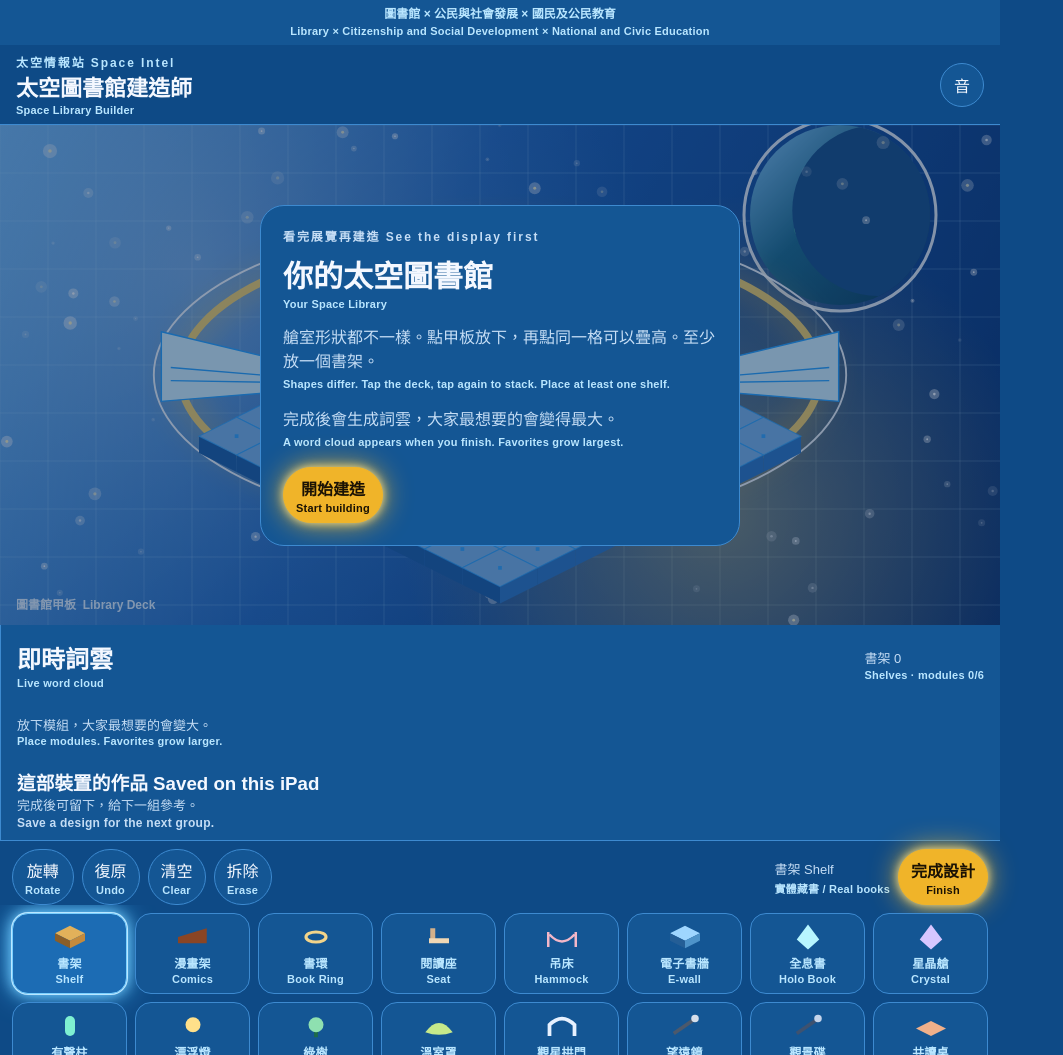
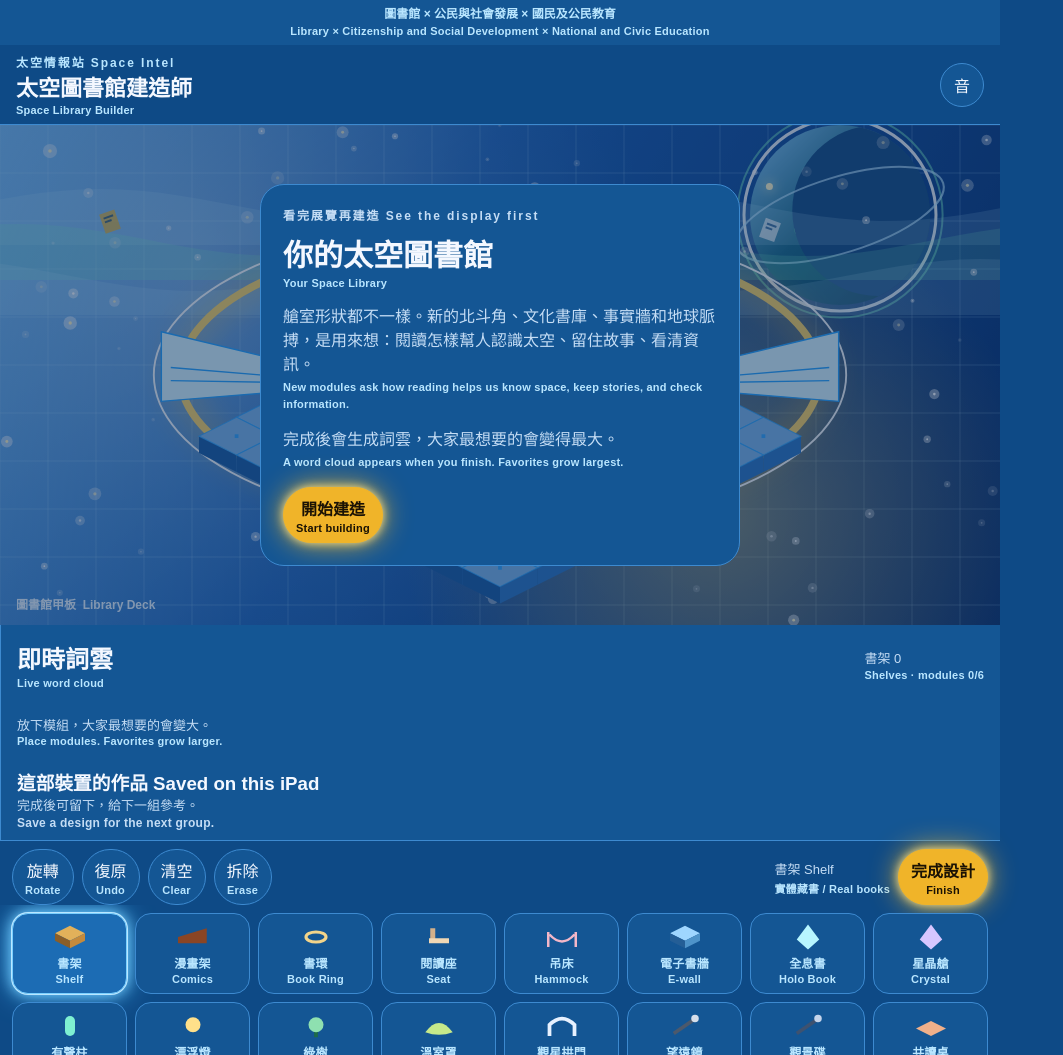
Before and after one commit to kcsslibrary/space-library, a plain HTML site: page index.html in a window 1280 px wide. Shown: the whole page, without its empty margins (0-1063 px from the left). Drawn offline with Linux system fonts and the light colour scheme; animation ran at ten frames a second.

Commit message:
Add living sky, space-security reading modules, and a reflection line

```diff
--- a/index.html
+++ b/index.html
@@ -81,10 +81,13 @@
   .card .read { color: #b9e6ff; }
   .card .gold, .row button { flex: 1; }
   .row { margin-top: 10px; }
-  input {
+  #thoughts { display: flex; flex-direction: column; gap: 6px; margin: 8px 0; }
+  #thoughts button { border-radius: 16px; text-align: left; width: 100%; }
+  input, #thought {
     flex: 1; min-width: 0; border-radius: 999px; border: 1px solid #3d8ad0;
-    background: #ffffff; padding: 10px 14px; border: 1px solid #8ec8f2; color: #08243f;
+    background: #ffffff; padding: 10px 14px; color: #08243f;
   }
+  #thought { width: 100%; margin-top: 6px; }
   #toast {
     position: absolute; left: 12px; right: 12px; top: 12px; margin: 0; text-align: center;
     background: #145694; border: 1px solid #7ad0ff; color: #b9e6ff; font-weight: 700;
@@ -386,6 +389,78 @@
 			left: "#3e4a5c",
 			right: "#7d8ba0",
 			ink: "#10141c"
+		},
+		{
+			id: "journal",
+			name: "航天日誌",
+			en: "Flight Log",
+			hint: "航天員也讀書",
+			hintEn: "Astronauts read too",
+			shape: "cube",
+			top: "#ff8b7a",
+			left: "#8a3028",
+			right: "#d45a4a",
+			ink: "#2a100c"
+		},
+		{
+			id: "classic",
+			name: "文化書庫",
+			en: "Classics",
+			hint: "把故事留在艙裡",
+			hintEn: "Keep stories aboard",
+			shape: "rack",
+			top: "#d7c6ff",
+			left: "#4a3d88",
+			right: "#8d78c4",
+			ink: "#1a1430"
+		},
+		{
+			id: "beidou",
+			name: "北斗角",
+			en: "BeiDou",
+			hint: "讀懂導航才不迷路",
+			hintEn: "Read the sky to navigate",
+			shape: "dish",
+			top: "#7ef0ff",
+			left: "#0e5870",
+			right: "#f0b429",
+			ink: "#042028"
+		},
+		{
+			id: "fact",
+			name: "事實牆",
+			en: "Fact Wall",
+			hint: "先查證再相信",
+			hintEn: "Check it, then believe it",
+			shape: "screen",
+			top: "#d7fff4",
+			left: "#147868",
+			right: "#3ec8a4",
+			ink: "#042820"
+		},
+		{
+			id: "orbit",
+			name: "軌道哨",
+			en: "Orbit Watch",
+			hint: "認識軌道就是太空安全",
+			hintEn: "Know an orbit, know space",
+			shape: "scope",
+			top: "#ffe08a",
+			left: "#8a6230",
+			right: "#e0b24a",
+			ink: "#2a2008"
+		},
+		{
+			id: "pulse",
+			name: "地球脈搏",
+			en: "Earth Pulse",
+			hint: "生態也要被讀懂",
+			hintEn: "Read the living Earth",
+			shape: "orb",
+			top: "#7decc4",
+			left: "#0e6b58",
+			right: "#3dba78",
+			ink: "#042820"
 		}
 	];
 	const BLOCK_MAP = Object.fromEntries(BLOCKS.map((block) => [block.id, block]));
@@ -452,6 +527,15 @@
 			bodyEn: "The lending desk stands out. You care how a book reaches a person, not only where it sits.",
 			read: "延伸閱讀：從書車借一本書離開。圖書館的最後一步，永遠是借出去。",
 			readEn: "Try next: borrow one book from the cart before you leave. A library ends when a book goes out."
+		},
+		guard: {
+			id: "guard",
+			title: "守護閱讀型",
+			titleEn: "Reading that Guards",
+			body: "你放進了北斗、文化書庫、事實牆或軌道哨。閱讀不是裝飾。它幫人認識太空、留住故事，也先查證再相信。",
+			bodyEn: "You added navigation, classics, a fact wall, or an orbit watch. Reading is not decoration. It helps people know space, keep stories, and check a claim first.",
+			read: "延伸閱讀：航天員在軌生活、北斗與衛星、認識太空安全，以及如何辨認不實資訊。看完展覽，借一本帶回課室討論。",
+			readEn: "Try next: life on a space station, satellites and navigation, space security, and how to spot false information. Borrow one book to discuss in class."
 		}
 	};
 	function emptyCounts() {
@@ -478,7 +562,13 @@
 			bridge: 0,
 			meteor: 0,
 			dish: 0,
-			ring: 0
+			ring: 0,
+			journal: 0,
+			classic: 0,
+			beidou: 0,
+			fact: 0,
+			orbit: 0,
+			pulse: 0
 		};
 	}
 	function emptyGrid() {
@@ -503,12 +593,27 @@
 			green: counts.plant * 3 + counts.seed * 2,
 			sky: counts.window + counts.scope * 2 + counts.atlas * 3 + counts.gem * 2 + counts.dish * 2 + counts.meteor,
 			social: counts.table * 3 + counts.stage * 2 + counts.bridge * 2,
-			service: counts.desk * 3 + counts.gate * 2
+			service: counts.desk * 3 + counts.gate * 2,
+			guard: counts.beidou * 3 + counts.classic * 3 + counts.fact * 3 + counts.journal * 2 + counts.orbit * 3 + counts.pulse * 2
 		};
 		let best = "archive";
 		for (const id of Object.keys(scores)) if (scores[id] > scores[best]) best = id;
 		return TRAITS[best];
 	}
+	const THOUGHTS = [
+		{
+			zh: "讀書讓太空站不會只剩機器。",
+			en: "Books keep a station from becoming only machines."
+		},
+		{
+			zh: "不讀懂軌道，就不算認識太空安全。",
+			en: "Knowing an orbit is part of knowing space security."
+		},
+		{
+			zh: "書把地球的故事帶上了天。",
+			en: "Books carry Earth's stories into the sky."
+		}
+	];
 	const STORAGE_KEY = "space-library-designs-v2";
 	function asStack(cell) {
 		if (cell == null) return [];
@@ -699,7 +804,9 @@
 		gold.addColorStop(1, "rgba(230,184,74,0)");
 		ctx.fillStyle = gold;
 		ctx.fillRect(0, 0, w, h);
-		drawEarth(ctx, w, h);
+		drawEarth(ctx, w, h, now);
+		drawAurora(ctx, w, h, now);
+		drawDriftingBooks(ctx, w, h, now);
 		for (const star of STARS) {
 			const tw = .35 + .65 * (.5 + .5 * Math.sin(now * .001 * star.s + star.p));
 			ctx.globalAlpha = tw * .45;
@@ -715,7 +822,40 @@
 		}
 		ctx.globalAlpha = 1;
 	}
-	function drawEarth(ctx, w, h) {
+	function drawAurora(ctx, w, h, now) {
+		ctx.save();
+		for (let band = 0; band < 3; band++) {
+			ctx.beginPath();
+			const y0 = h * (.16 + band * .07);
+			ctx.moveTo(0, y0);
+			for (let x = 0; x <= w; x += 20) ctx.lineTo(x, y0 + Math.sin(x * .012 + now * 7e-4 + band) * 16);
+			ctx.lineTo(w, y0 + 40);
+			ctx.lineTo(0, y0 + 40);
+			ctx.closePath();
+			ctx.fillStyle = band === 1 ? "rgba(125,236,196,0.22)" : "rgba(185,230,255,0.18)";
+			ctx.fill();
+		}
+		ctx.restore();
+	}
+	function drawDriftingBooks(ctx, w, h, now) {
+		ctx.save();
+		for (let i = 0; i < 4; i++) {
+			const x = (now * .03 + i * 220) % (w + 80) - 40;
+			const y = h * (.2 + i % 3 * .16) + Math.sin(now * .0012 + i) * 12;
+			ctx.save();
+			ctx.translate(x, y);
+			ctx.rotate(Math.sin(now * .001 + i) * .35);
+			ctx.globalAlpha = .7;
+			ctx.fillStyle = i % 2 === 0 ? "#f0b429" : "#f7fbff";
+			ctx.fillRect(-8, -10, 16, 20);
+			ctx.fillStyle = "#0e4a86";
+			ctx.fillRect(-5, -6, 10, 2);
+			ctx.fillRect(-5, -2, 7, 2);
+			ctx.restore();
+		}
+		ctx.restore();
+	}
+	function drawEarth(ctx, w, h, now) {
 		const x = w * .84;
 		const y = h * .18;
 		const r = Math.min(w, h) * .18;
@@ -743,6 +883,25 @@
 		ctx.fillStyle = "#1a4f86";
 		ctx.fill();
 		ctx.restore();
+		const pulse = 6 + (Math.sin(now * .003) + 1) * 4;
+		ctx.beginPath();
+		ctx.arc(x, y, r + pulse, 0, Math.PI * 2);
+		ctx.strokeStyle = "rgba(125,236,196,0.55)";
+		ctx.lineWidth = 2;
+		ctx.stroke();
+		ctx.beginPath();
+		ctx.ellipse(x, y, r + 18, r * .42, -.3, 0, Math.PI * 2);
+		ctx.strokeStyle = "rgba(185,230,255,0.7)";
+		ctx.stroke();
+		const ang = now * 8e-4;
+		ctx.fillStyle = "#fff6c8";
+		ctx.shadowColor = "#fff6c8";
+		ctx.shadowBlur = 12;
+		ctx.beginPath();
+		ctx.arc(x + Math.cos(ang) * (r + 18), y + Math.sin(ang) * r * .42, 3.5, 0, Math.PI * 2);
+		ctx.fill();
+		ctx.shadowBlur = 0;
+		ctx.shadowColor = "transparent";
 	}
 	function trace(ctx, pts) {
 		ctx.beginPath();
@@ -917,6 +1076,11 @@
 				ctx.lineTo(-1, 2);
 				ctx.lineTo(5, -3);
 				ctx.stroke();
+				break;
+			case "journal":
+				ctx.strokeRect(-7, -8, 14, 16);
+				ctx.fillRect(-4, -4, 8, 2);
+				ctx.fillRect(-4, 0, 6, 2);
 		}
 		ctx.restore();
 	}
@@ -1409,6 +1573,7 @@
 	let eraseBtn = false;
 	let muted = false;
 	let nameValue = "";
+	let thoughtValue = "";
 	let designs = [];
 	const size = {
 		w: 800,
@@ -1435,7 +1600,7 @@
     <div class="card">
       <p class="kicker">看完展覽再建造 See the display first</p>
       <h2>你的太空圖書館<span>Your Space Library</span></h2>
-      <p>艙室形狀都不一樣。點甲板放下，再點同一格可以疊高。至少放一個書架。<span class="en">Shapes differ. Tap the deck, tap again to stack. Place at least one shelf.</span></p>
+      <p>艙室形狀都不一樣。新的北斗角、文化書庫、事實牆和地球脈搏，是用來想：閱讀怎樣幫人認識太空、留住故事、看清資訊。<span class="en">New modules ask how reading helps us know space, keep stories, and check information.</span></p>
       <p>完成後會生成詞雲，大家最想要的會變得最大。<span class="en">A word cloud appears when you finish. Favorites grow largest.</span></p>
       <button id="start" class="gold" type="button">開始建造<span>Start building</span></button>
     </div>
@@ -1450,6 +1615,9 @@
       <div id="done-cloud" class="cloud"></div>
       <p id="trait-read" class="read"></p>
       <p id="trait-read-en" class="en"></p>
+      <p class="kicker">閱讀和太空有什麼關係？<span>How are reading and space connected?</span></p>
+      <div id="thoughts"></div>
+      <input id="thought" maxlength="42" placeholder="也可以寫自己的一句 Your own line" />
       <div class="row">
         <input id="nick" maxlength="8" placeholder="暱稱 Nickname" />
         <button id="save" class="gold" type="button">留下作品<span>Save</span></button>
@@ -1690,6 +1858,22 @@
 	document.getElementById("nick")?.addEventListener("input", (event) => {
 		nameValue = event.target.value;
 	});
+	document.getElementById("thought")?.addEventListener("input", (event) => {
+		thoughtValue = event.target.value;
+	});
+	const thoughts = document.getElementById("thoughts");
+	if (thoughts) {
+		thoughts.innerHTML = THOUGHTS.map((item, index) => `<button type="button" data-thought="${index}">${item.zh}<span>${item.en}</span></button>`).join("");
+		thoughts.addEventListener("click", (event) => {
+			const button = event.target.closest("button");
+			if (!button?.dataset.thought) return;
+			const item = THOUGHTS[Number(button.dataset.thought)];
+			if (!item) return;
+			thoughtValue = item.zh;
+			const input = document.getElementById("thought");
+			if (input) input.value = item.zh;
+		});
+	}
 	document.getElementById("save")?.addEventListener("click", () => {
 		const trait = analyze(countCells(cellsRef.current));
 		designs = [{
@@ -1697,6 +1881,7 @@
 			name: nameValue.trim().slice(0, 8) || "未命名",
 			cells: cloneGrid(cellsRef.current),
 			trait: trait.title,
+			thought: thoughtValue.trim().slice(0, 42),
 			at: Date.now()
 		}, ...designs].slice(0, 12);
 		storeDesigns(designs);
```
